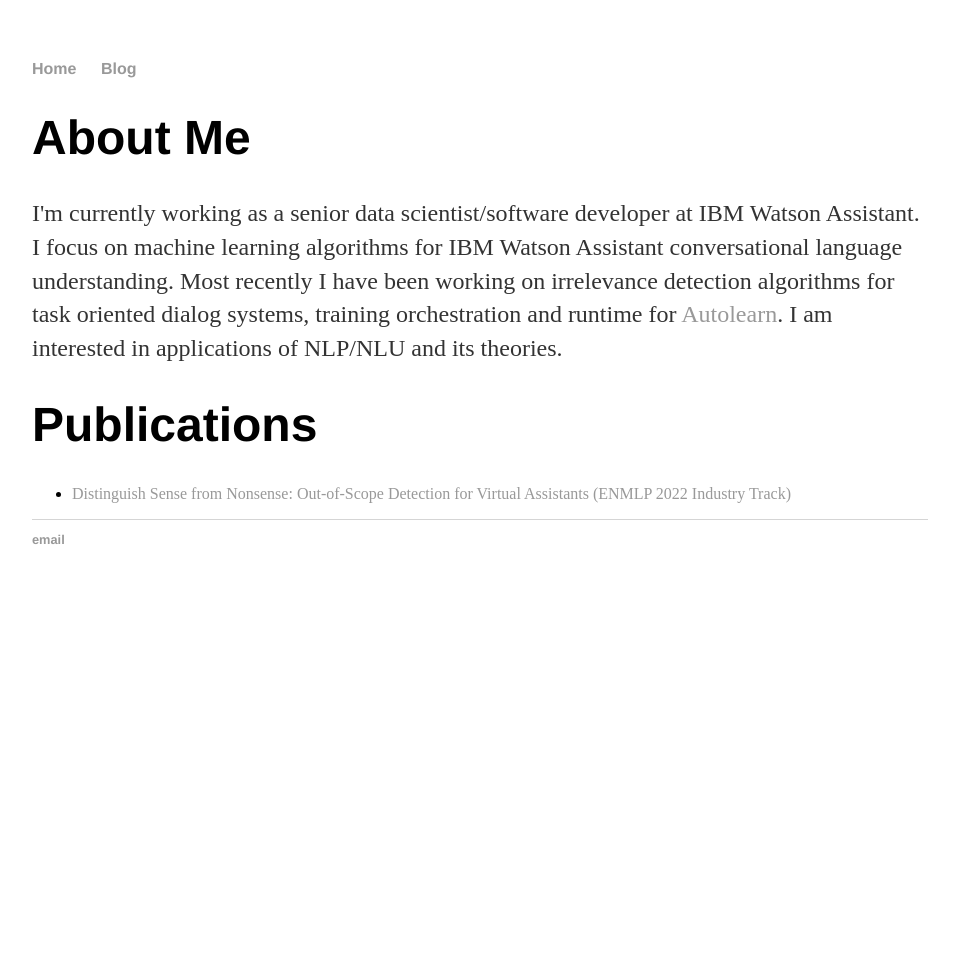
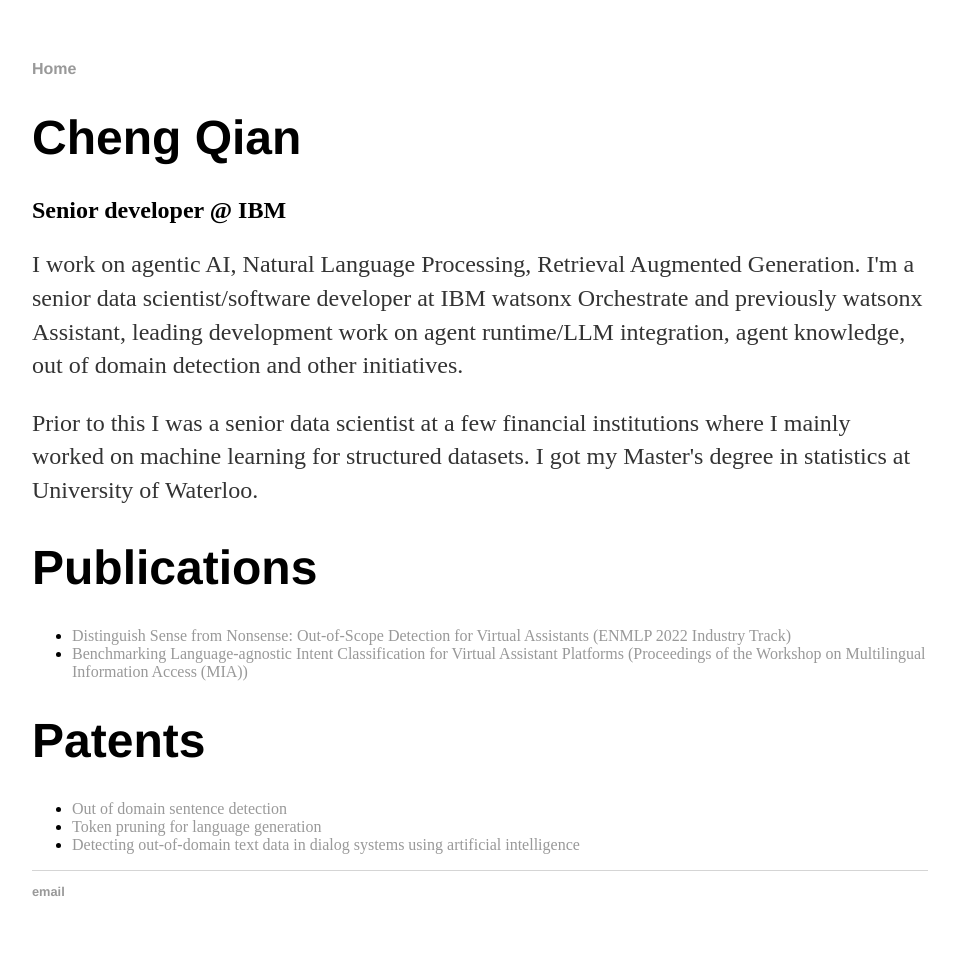
Before and after one commit to tsinggggg/tsinggggg.github.io, a Jekyll site: the page built from index.html, in a window 1280 px wide. Shown: the whole page, without its empty margins (160-1119 px from the left). Built offline with Jekyll 4.4.1, drawn with Linux system fonts in a browser that asks for light colours; before the commit the page ends 900 px from its top, so only the background shows below that.

Commit message:
2026jan14

```diff
--- a/_layouts/default.html
+++ b/_layouts/default.html
@@ -14,7 +14,7 @@
 	        		<li><a href="/">Home</a></li>
 		   <!--      	<li><a href="/about">About</a></li>
 	        		<li><a href="/cv">CV</a></li> -->
-	        		<li><a href="/blog">Blog</a></li>
+<!--	        		<li><a href="/blog">Blog</a></li>-->
 	    		</ul>
 			</nav>
 			<div class="container">
--- a/index.html
+++ b/index.html
@@ -4,19 +4,48 @@
 ---
 
 <div class="blurb">
-	<h1>About Me</h1>
-	<p>I'm currently working as a senior data scientist/software developer at IBM Watson Assistant. I focus on machine learning algorithms for IBM Watson Assistant conversational language understanding. Most recently I have been working on irrelevance detection algorithms for task oriented dialog systems, training orchestration and runtime for <a href="https://cloud.ibm.com/docs/assistant?topic=assistant-autolearn">Autolearn</a>. I am interested in applications of NLP/NLU and its theories.
-		<!-- <a href="/about">More about me...</a> -->
+	<h1>Cheng Qian</h1>
+	<h2>Senior developer @ IBM</h2>
+
+	<p>I work on agentic AI, Natural Language Processing, Retrieval Augmented Generation.
+		I'm a senior data scientist/software developer at IBM watsonx Orchestrate and previously watsonx Assistant,
+		leading development work on agent runtime/LLM integration, agent knowledge, out of domain detection and other initiatives.
+	</p>
+
+
+	<p>Prior to this I was a senior data scientist at a few financial institutions where I mainly worked on machine learning for structured datasets.
+		I got my Master's degree in statistics at University of Waterloo.
 	</p>
 
 	<h1>Publications</h1>
 		<ul>
 
 	    <li>
-	    	<a href="assets/files/135_Paper.pdf" title="Distinguish Sense from Nonsense:
+	    	<a href="https://arxiv.org/abs/2301.06544" title="Distinguish Sense from Nonsense:
 		Out-of-Scope Detection for Virtual Assistants">Distinguish Sense from Nonsense:
 		Out-of-Scope Detection for Virtual Assistants (ENMLP 2022 Industry Track) </a>
 	    </li>
+		<li>
+	    	<a href="https://aclanthology.org/2022.mia-1.7/" title="Benchmarking Language-agnostic Intent Classification for Virtual Assistant Platforms">
+				Benchmarking Language-agnostic Intent Classification for Virtual Assistant Platforms (Proceedings of the Workshop on Multilingual Information Access (MIA)) </a>
+	    </li>
+		</ul>
+
+	<h1>Patents</h1>
+		<ul>
+
+	    <li>
+	    	<a href="https://patents.google.com/patent/US20240037331A1/en" title="Out of domain sentence detection">Out of domain sentence detection </a>
+	    </li>
+		<li>
+	    	<a href="https://patents.google.com/patent/US20250384243A1" title="Token pruning for language generation">
+				Token pruning for language generation </a>
+	    </li>
+		<li>
+	    	<a href="https://patents.google.com/patent/US20240070401A1" title="Detecting out-of-domain text data in dialog systems using artificial intelligence">
+				Detecting out-of-domain text data in dialog systems using artificial intelligence </a>
+	    </li>
+
 		</ul>
 
 </div><!-- /.blurb -->
```
